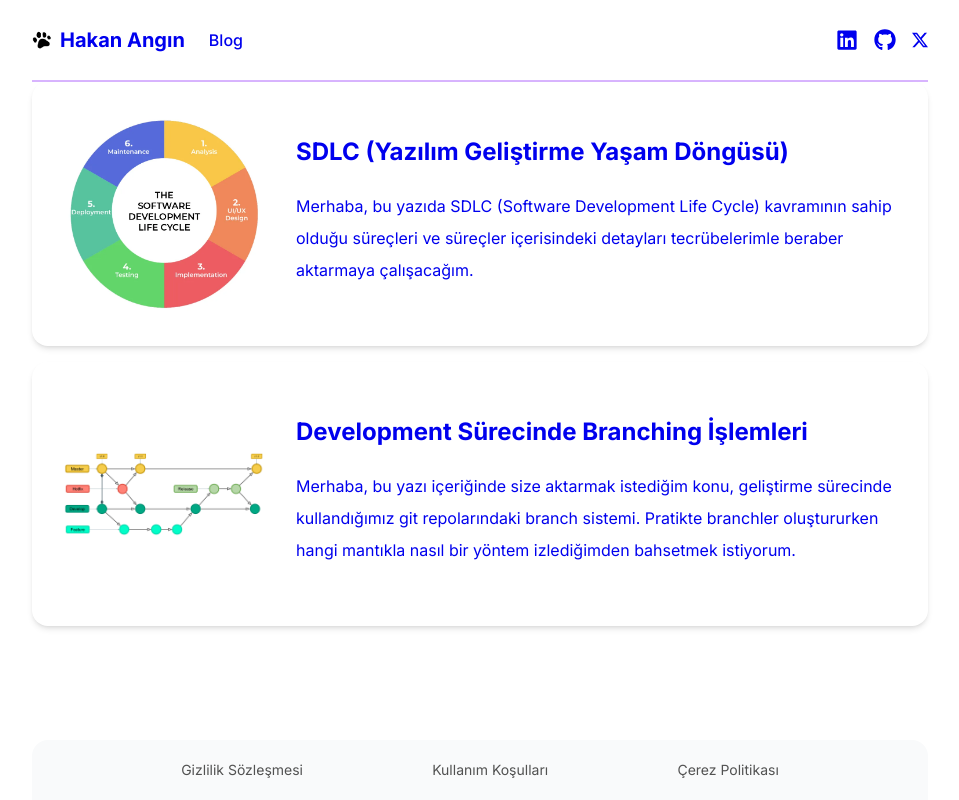
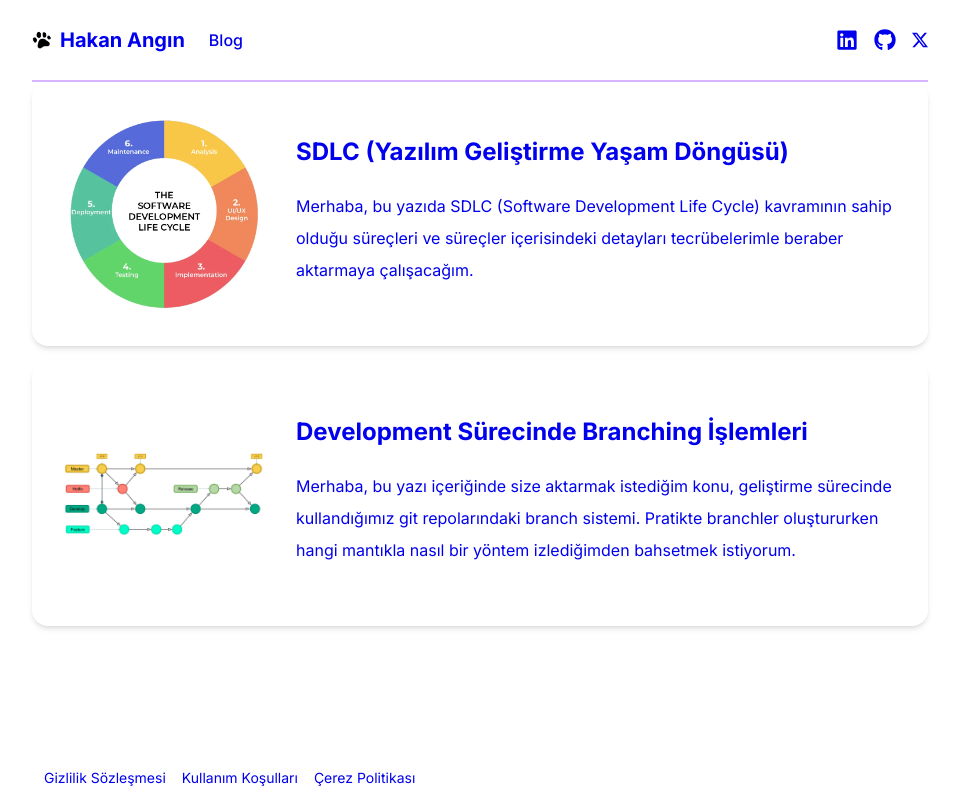
Before and after one commit to khnbzkrt/hakanangin-mdx, a Next.js app: page / in a window 1280 px wide. Shown: the whole page, without its empty margins (160-1119 px from the left). Built offline with nearby package versions, Linux system fonts and the light colour scheme.

Commit message:
politikalar stil düzeltmesi

```diff
--- a/src/components/footer/Footer.tsx
+++ b/src/components/footer/Footer.tsx
@@ -2,14 +2,14 @@ import Link from "next/link";
 
 const Footer = () => {
     return (
-        <div className="flex items-center rounded-t-2xl  justify-evenly p-5 bg-gray-50 text-sm">
-            <Link href={"/contracts/privacy-policy"} className="text-neutral-600" target="_blank">
+        <div className="flex items-center rounded-t-2xl  justify-start p-3 text-sm gap-4 text-neutral-400">
+            <Link href={"/contracts/privacy-policy"} target="_blank">
                 Gizlilik Sözleşmesi
             </Link>
-            <Link href={"/contracts/terms-of-use"} className="text-neutral-600" target="_blank">
+            <Link href={"/contracts/terms-of-use"} target="_blank">
                 Kullanım Koşulları
             </Link>
-            <Link href={"/contracts/cookie-policy"} className="text-neutral-600" target="_blank">
+            <Link href={"/contracts/cookie-policy"} target="_blank">
                 Çerez Politikası
             </Link>
         </div>
```
